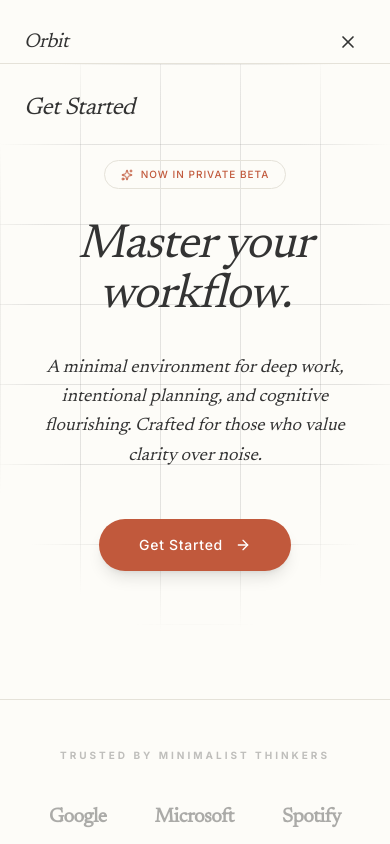
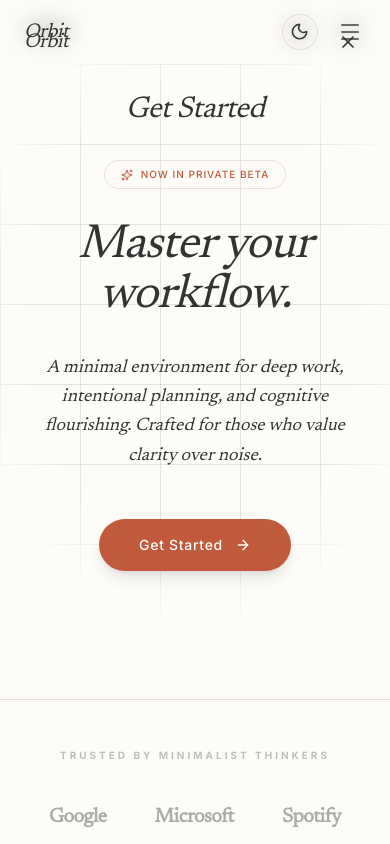
Before and after one commit to mustfsb/orbit, a Next.js app: page / in a window 390 px wide. Both pictures are taken after a click on the button 350 px from the left and 32 px from the top of the page. Shown: the top 844 px of the page. Built offline with nearby package versions, Linux system fonts and the light colour scheme.

Commit message:
navbar ui fixes

```diff
--- a/src/components/navbar.tsx
+++ b/src/components/navbar.tsx
@@ -262,7 +262,7 @@ export function Navbar() {
             initial={{ opacity: 0, y: -20 }}
             animate={{ opacity: 1, y: 0 }}
             exit={{ opacity: 0, y: -20 }}
-            className="fixed inset-0 z-[100] bg-background border-b border-border flex flex-col p-6 md:hidden"
+            className="fixed inset-0 z-[100] bg-background/95 backdrop-blur-md flex flex-col p-6 md:hidden"
           >
             <div className="flex items-center justify-between mb-8">
               <span className="text-xl font-serif italic tracking-tight">Orbit</span>
@@ -274,14 +274,14 @@ export function Navbar() {
               </button>
             </div>
 
-            <nav className="flex-grow flex flex-col gap-6">
+            <nav className="flex-grow flex flex-col gap-6 justify-center items-center">
               {isLoggedIn && (
                 (settings.viewMode === "focused" ? appLinksFocused : appLinksUnified).map((link) => (
                   <Link
                     key={link.name}
                     href={link.href}
                     onClick={() => setIsMobileMenuOpen(false)}
-                    className={`text-2xl font-serif italic tracking-tight ${pathname === link.href ? "text-accent" : "opacity-60"}`}
+                    className={`text-3xl font-serif italic tracking-tight transition-colors ${pathname === link.href ? "text-accent" : "opacity-60 hover:opacity-100"}`}
                   >
                     {link.name}
                   </Link>
@@ -291,29 +291,18 @@ export function Navbar() {
                 <Link
                   href="/signup"
                   onClick={() => setIsMobileMenuOpen(false)}
-                  className="text-2xl font-serif italic tracking-tight"
+                  className="text-3xl font-serif italic tracking-tight hover:text-accent transition-colors"
                 >
                   Get Started
                 </Link>
               )}
             </nav>
 
-            <div className="mt-auto space-y-4">
-              {isLoggedIn && (
-                <div className="p-4 rounded-xl bg-foreground/[0.03] border border-border flex items-center justify-between">
-                  <div className="flex items-center gap-3">
-                    <div className="w-8 h-8 rounded-full bg-accent/10 flex items-center justify-center text-accent">
-                      <User className="w-4 h-4" />
-                    </div>
-                    <span className="text-sm font-sans opacity-70">Account</span>
-                  </div>
-                  {getPlanBadge()}
-                </div>
-              )}
+            <div className="mt-auto">
               {isLoggedIn && (
                 <button
                   onClick={handleLogout}
-                  className="w-full flex items-center justify-center gap-2 p-4 rounded-xl bg-red-500/5 text-red-500 text-sm font-medium"
+                  className="w-full flex items-center justify-center gap-2 p-4 text-red-500 text-sm font-medium hover:bg-red-500/5 rounded-xl transition-all"
                 >
                   <LogOut className="w-4 h-4" />
                   Sign Out
```
